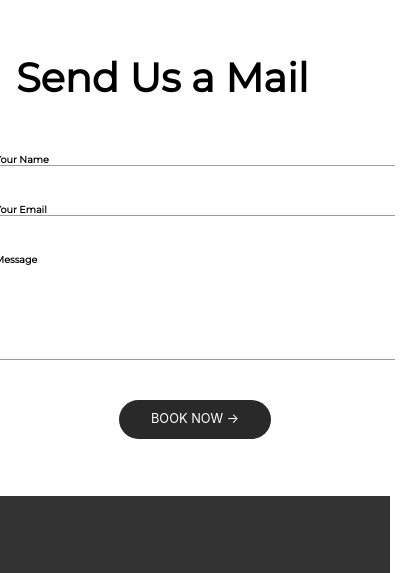
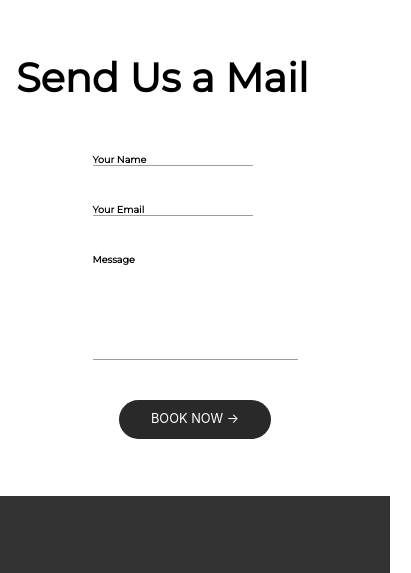
Before and after one commit to PrabuPro/grand-ocenpark, a website: page contact-us.html in a window 390 px wide. Shown: the part 1503-2076 px from the top of the page, 411 px wide, since content can reach past the window. Drawn offline with nearby package versions, Linux system fonts and the light colour scheme; grey boxes are pictures that could not be loaded.

Commit message:
contact us responsive mail sections

```diff
--- a/sass/components/_book-table.scss
+++ b/sass/components/_book-table.scss
@@ -121,6 +121,10 @@
 
     &__contact-us{
         width: 50rem !important;
+
+        @include respond(tab-port) {
+            width: 20rem !important;
+        }
     }
 
     &__message {
@@ -130,6 +134,10 @@
 }
 .input-field-3{
     width: 40rem;
+
+    @include respond(tab-port) {
+        width: 20rem;
+    }
 }
 
 .form-rows{
```
Also changed, not shown: css/style.css.
